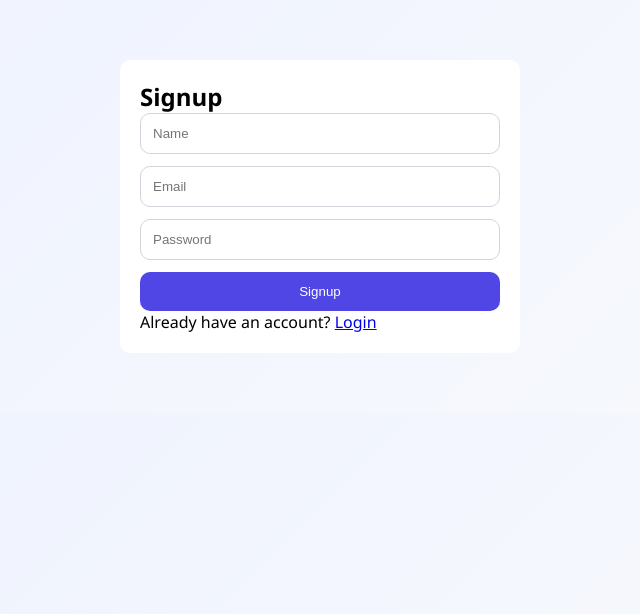
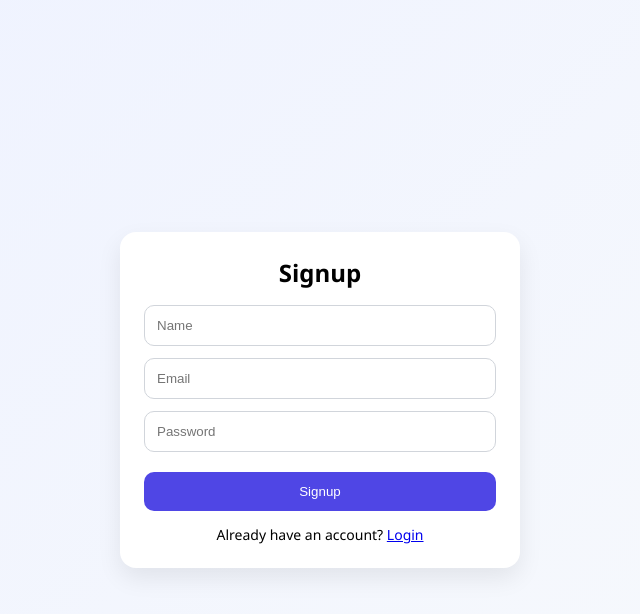
Before and after one commit to rp2444941/ai-dashboard-generator, a React (Vite) app in the folder client/: page /signup in a window 1280 px wide. Shown: the top 614 px of the page, without its empty margins (320-960 px from the left). Built offline with nearby package versions, Linux system fonts and the light colour scheme.

Commit message:
modified styles and modified some logics like i add limitation on comment box promtform and then i add button disable if type prompt more than charater

```diff
--- a/client/src/components/PromptForm.jsx
+++ b/client/src/components/PromptForm.jsx
@@ -2,55 +2,68 @@ import { useState } from "react";
 
 const PromptForm = ({ onGenerate, loading }) => {
   const [prompt, setPrompt] = useState("");
+  const [error, setError] = useState("");
+  const maxLength = 50;
 
   const handleSubmit = (e) => {
     e.preventDefault();
+
     if (!prompt.trim()) return;
+
+    if (prompt.length > maxLength) {
+      setError(`❌ Max ${maxLength} characters allowed`);
+      return;
+    }
+
+    setError("");
     onGenerate(prompt);
     setPrompt("");
   };
 
   return (
-    <form onSubmit={handleSubmit} style={styles.form}>
+    <form onSubmit={handleSubmit} className="card prompt-form">
+
+      {/* 🔴 Error message */}
+      {error && <p className="error-text">{error}</p>}
+
       <textarea
         rows="5"
         placeholder="Enter your prompt here..."
         value={prompt}
-        onChange={(e) => setPrompt(e.target.value)}
-        style={styles.textarea}
+        onChange={(e) => {
+          setPrompt(e.target.value);
+          setError("");
+        }}
+        onKeyDown={(e) => {
+          if (e.key === "Enter" && !e.shiftKey) {
+            e.preventDefault();
+            handleSubmit(e);
+          }
+        }}
+        className="prompt-input"
       />
-      <button type="submit" disabled={loading} style={{
-    ...styles.button,
-    opacity: loading || !prompt.trim() ? 0.7 : 1,
-    cursor: loading || !prompt.trim() ? "not-allowed" : "pointer",
-  }}>
+
+      {/* 🔥 Character Counter */}
+      <p
+        className={`small-text counter ${
+          prompt.length > maxLength ? "counter-error" : ""
+        }`}
+      >
+        {prompt.length}/{maxLength} characters
+      </p>
+
+      <button
+        type="submit"
+        disabled={
+          loading || !prompt.trim() || prompt.length > maxLength
+        }
+        className="generate-btn"
+      >
         {loading ? "Generating..." : "Generate"}
       </button>
+
     </form>
   );
 };
 
-const styles = {
-  form: {
-    display: "flex",
-    flexDirection: "column",
-    gap: "12px",
-  },
-  textarea: {
-    padding: "12px",
-    borderRadius: "8px",
-    border: "1px solid #ccc",
-    fontSize: "16px",
-  },
-  button: {
-    width: "160px",
-    padding: "12px",
-    background: "#2563eb",
-    color: "#fff",
-    border: "none",
-    borderRadius: "8px",
-    cursor: "pointer",
-  },
-};
-
 export default PromptForm;
--- a/client/src/components/ProtectedRoute.jsx
+++ b/client/src/components/ProtectedRoute.jsx
@@ -4,7 +4,7 @@ const ProtectedRoute = ({ children }) => {
   const token = localStorage.getItem("token");
 
   if (!token) {
-    return <Navigate to="/login" />;
+    return <Navigate to="/login" replace />;
   }
 
   return children;
--- a/client/src/components/ResponseCard.jsx
+++ b/client/src/components/ResponseCard.jsx
@@ -1,34 +1,36 @@
+import { useState } from "react";
+
 const ResponseCard = ({ response }) => {
+  const [copied, setCopied] = useState(false);
+
   const handleCopy = async () => {
     if (!response) return;
+
     await navigator.clipboard.writeText(response);
-    alert("Copied to clipboard");
+
+    setCopied(true);
+    setTimeout(() => setCopied(false), 1500);
   };
 
   return (
-    <div style={styles.card}>
-      <div style={styles.header}>
+    <div className="card">
+
+      <div className="response-header">
         <h3>Generated Content</h3>
-        {response && <button onClick={handleCopy}>Copy</button>}
+
+        {response && (
+          <button className="copy-btn" onClick={handleCopy}>
+            {copied ? "✔ Copied" : "Copy"}
+          </button>
+        )}
       </div>
-      <p>{response || "Your generated content will appear here."}</p>
+
+      <p className="output">
+        {response || "Your generated content will appear here."}
+      </p>
+
     </div>
   );
 };
 
-const styles = {
-  card: {
-    marginTop: "20px",
-    padding: "16px",
-    background: "#fff",
-    borderRadius: "10px",
-    border: "1px solid #e5e7eb",
-  },
-  header: {
-    display: "flex",
-    justifyContent: "space-between",
-    alignItems: "center",
-  },
-};
-
 export default ResponseCard;
--- a/client/src/index.css
+++ b/client/src/index.css
@@ -160,3 +160,139 @@ button:disabled {
 .logout-btn:hover {
   background: #dc2626;
 }
+
+/*prompt_form*/
+.prompt-form {
+  display: flex;
+  flex-direction: column;
+  gap: 12px;
+}
+
+.prompt-input {
+  resize: none;
+}
+
+.generate-btn {
+  align-self: flex-start;
+  min-width: 150px;
+}
+
+.generate-btn:disabled {
+  opacity: 0.6;
+  cursor: not-allowed;
+}
+/* Error text */
+.error-text {
+  color: #ef4444;
+  font-size: 14px;
+  margin-bottom: 6px;
+}
+
+/* Counter */
+.counter {
+  text-align: right;
+}
+
+.counter-error {
+  color: #ef4444;
+  font-weight: 500;
+}
+
+/*Response Card*/
+.response-header {
+  display: flex;
+  justify-content: space-between;
+  align-items: center;
+  margin-bottom: 10px;
+}
+
+.copy-btn {
+  background: #10b981;
+  padding: 6px 12px;
+  font-size: 14px;
+  border-radius: 8px;
+}
+
+.copy-btn:hover {
+  background: #059669;
+}
+/*Dashboard*/
+.error-text {
+  color: #ef4444;
+  background: #fee2e2;
+  padding: 10px;
+  border-radius: 8px;
+  margin-bottom: 10px;
+}
+.page-title {
+  margin-bottom: 10px;
+}
+
+/*Login*/
+/* Center container */
+.auth-container {
+  display: flex;
+  justify-content: center;
+  align-items: center;
+  min-height: 100vh;
+}
+
+/* Card */
+.auth-card {
+  width: 100%;
+  max-width: 400px;
+  background: white;
+  padding: 24px;
+  border-radius: 16px;
+  box-shadow: 0 10px 25px rgba(0, 0, 0, 0.08);
+}
+
+/* Title */
+.auth-title {
+  text-align: center;
+  margin-bottom: 16px;
+  font-weight: 600;
+}
+
+/* Form */
+.auth-form {
+  display: flex;
+  flex-direction: column;
+  gap: 12px;
+}
+
+/* Inputs (override global if needed) */
+.auth-form input {
+  padding: 12px;
+  border-radius: 10px;
+  border: 1px solid #d1d5db;
+  outline: none;
+  transition: 0.3s;
+}
+
+.auth-form input:focus {
+  border-color: #6366f1;
+  box-shadow: 0 0 0 2px rgba(99, 102, 241, 0.2);
+}
+
+/* Button */
+.auth-form button {
+  margin-top: 8px;
+}
+
+/* Footer */
+.auth-footer {
+  margin-top: 14px;
+  text-align: center;
+  font-size: 14px;
+}
+
+/* Error */
+.error-text {
+  color: #ef4444;
+  background: #fee2e2;
+  padding: 10px;
+  border-radius: 8px;
+  margin-bottom: 10px;
+  text-align: center;
+}
--- a/client/src/pages/Dashboard.jsx
+++ b/client/src/pages/Dashboard.jsx
@@ -24,11 +24,19 @@ const Dashboard = () => {
     fetchHistory();
   }, []);
 
+  useEffect(() => {
+  if (response) {
+    window.scrollTo({ top: 300, behavior: "smooth" });
+  }
+}, [response]);
+
   const handleGenerate = async (prompt) => {
     try {
       setLoading(true);
       setError("");
+
       const res = await api.post("/generate", { prompt });
+
       setResponse(res.data.response);
       fetchHistory();
     } catch (err) {
@@ -54,11 +62,15 @@ const Dashboard = () => {
   return (
     <div>
       <Navbar />
-      <div style={styles.container}>
-        <h1>Dashboard</h1>
-        {error && <p style={styles.error}>{error}</p>}
+
+      <div className="container">
+       <h1 className="page-title">Dashboard</h1>
+        {error && <p className="error-text">{error}</p>}
+
         <PromptForm onGenerate={handleGenerate} loading={loading} />
+
         <ResponseCard response={response} />
+
         <HistoryList
           history={history}
           onDelete={handleDelete}
@@ -69,15 +81,4 @@ const Dashboard = () => {
   );
 };
 
-const styles = {
-  container: {
-    maxWidth: "900px",
-    margin: "20px auto",
-    padding: "20px",
-  },
-  error: {
-    color: "red",
-  },
-};
-
 export default Dashboard;
--- a/client/src/pages/Login.jsx
+++ b/client/src/pages/Login.jsx
@@ -12,16 +12,18 @@ const Login = () => {
 
   const handleChange = (e) => {
     setFormData({ ...formData, [e.target.name]: e.target.value });
+    setError("");
   };
 
   const handleSubmit = async (e) => {
     e.preventDefault();
-    setError("");
 
     try {
       const res = await api.post("/auth/login", formData);
+
       localStorage.setItem("token", res.data.token);
       localStorage.setItem("user", JSON.stringify(res.data));
+
       navigate("/dashboard");
     } catch (err) {
       setError(err.response?.data?.message || "Login failed");
@@ -29,10 +31,15 @@ const Login = () => {
   };
 
   return (
-    <div style={styles.container}>
-      <h2>Login</h2>
-      {error && <p style={styles.error}>{error}</p>}
-      <form onSubmit={handleSubmit} style={styles.form}>
+    <div className="auth-container">
+
+      <div className="auth-card">
+        <h2 className="auth-title">Login</h2>
+
+        {error && <p className="error-text">{error}</p>}
+
+        <form onSubmit={handleSubmit} className="auth-form">
+
           <input
             type="email"
             name="email"
@@ -41,6 +48,7 @@ const Login = () => {
             onChange={handleChange}
             required
           />
+
           <input
             type="password"
             name="password"
@@ -49,31 +57,18 @@ const Login = () => {
             onChange={handleChange}
             required
           />
+
           <button type="submit">Login</button>
+
         </form>
-      <p>
+
+        <p className="auth-footer">
           New user? <Link to="/signup">Signup</Link>
         </p>
+      </div>
+
     </div>
   );
 };
 
-const styles = {
-  container: {
-    maxWidth: "400px",
-    margin: "60px auto",
-    padding: "20px",
-    background: "#fff",
-    borderRadius: "10px",
-  },
-  form: {
-    display: "flex",
-    flexDirection: "column",
-    gap: "12px",
-  },
-  error: {
-    color: "red",
-  },
-};
-
 export default Login;
--- a/client/src/pages/Signup.jsx
+++ b/client/src/pages/Signup.jsx
@@ -13,16 +13,18 @@ const Signup = () => {
 
   const handleChange = (e) => {
     setFormData({ ...formData, [e.target.name]: e.target.value });
+    setError("");
   };
 
   const handleSubmit = async (e) => {
     e.preventDefault();
-    setError("");
 
     try {
       const res = await api.post("/auth/signup", formData);
+
       localStorage.setItem("token", res.data.token);
       localStorage.setItem("user", JSON.stringify(res.data));
+
       navigate("/dashboard");
     } catch (err) {
       setError(err.response?.data?.message || "Signup failed");
@@ -30,10 +32,15 @@ const Signup = () => {
   };
 
   return (
-    <div style={styles.container}>
-      <h2>Signup</h2>
-      {error && <p style={styles.error}>{error}</p>}
-      <form onSubmit={handleSubmit} style={styles.form}>
+    <div className="auth-container">
+
+      <div className="auth-card">
+        <h2 className="auth-title">Signup</h2>
+
+        {error && <p className="error-text">{error}</p>}
+
+        <form onSubmit={handleSubmit} className="auth-form">
+
           <input
             type="text"
             name="name"
@@ -42,6 +49,7 @@ const Signup = () => {
             onChange={handleChange}
             required
           />
+
           <input
             type="email"
             name="email"
@@ -50,6 +58,7 @@ const Signup = () => {
             onChange={handleChange}
             required
           />
+
           <input
             type="password"
             name="password"
@@ -58,31 +67,18 @@ const Signup = () => {
             onChange={handleChange}
             required
           />
+
           <button type="submit">Signup</button>
+
         </form>
-      <p>
+
+        <p className="auth-footer">
           Already have an account? <Link to="/login">Login</Link>
         </p>
+      </div>
+
     </div>
   );
 };
 
-const styles = {
-  container: {
-    maxWidth: "400px",
-    margin: "60px auto",
-    padding: "20px",
-    background: "#fff",
-    borderRadius: "10px",
-  },
-  form: {
-    display: "flex",
-    flexDirection: "column",
-    gap: "12px",
-  },
-  error: {
-    color: "red",
-  },
-};
-
 export default Signup;
```
Lines whose indentation alone changed are shown as unchanged.
